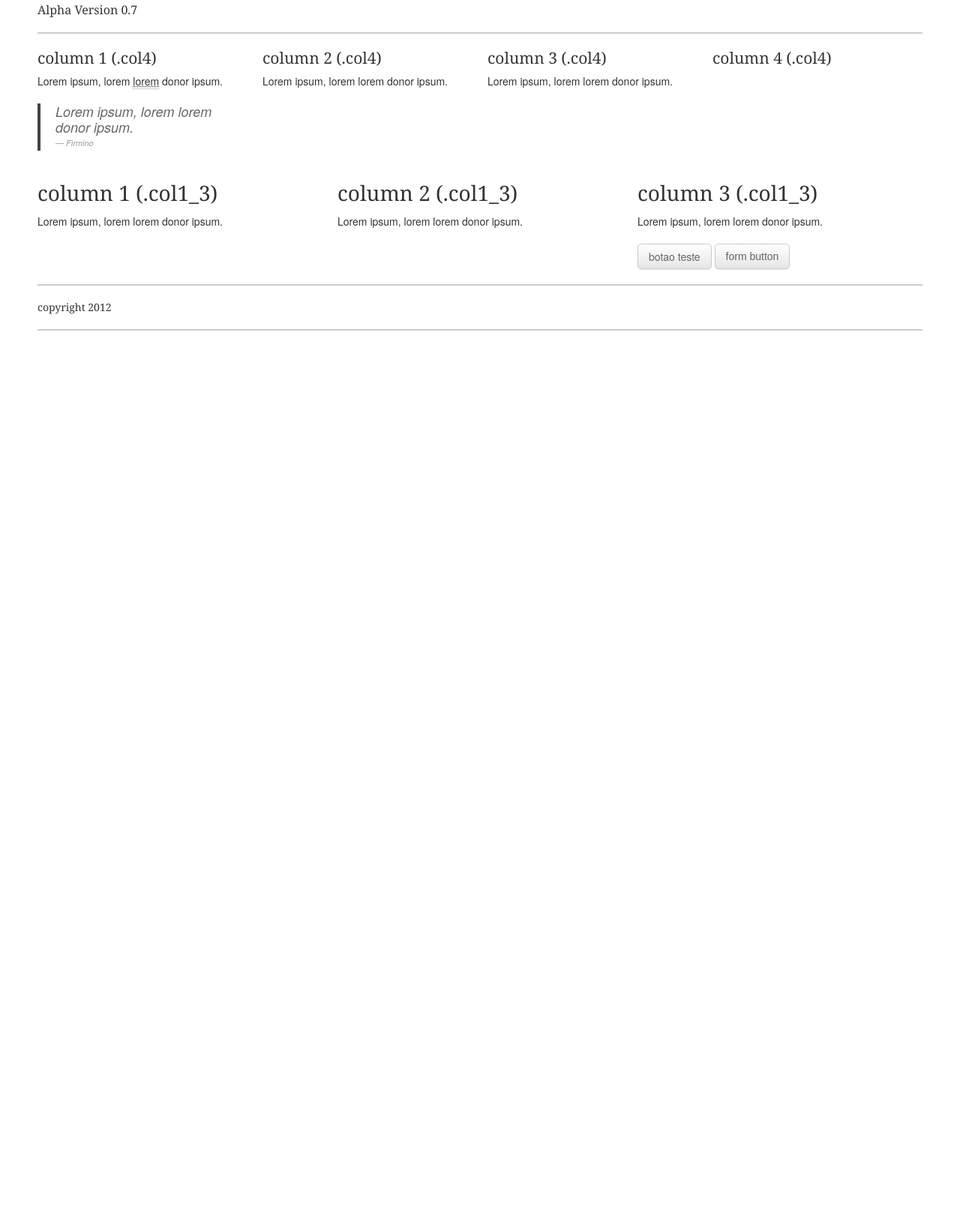
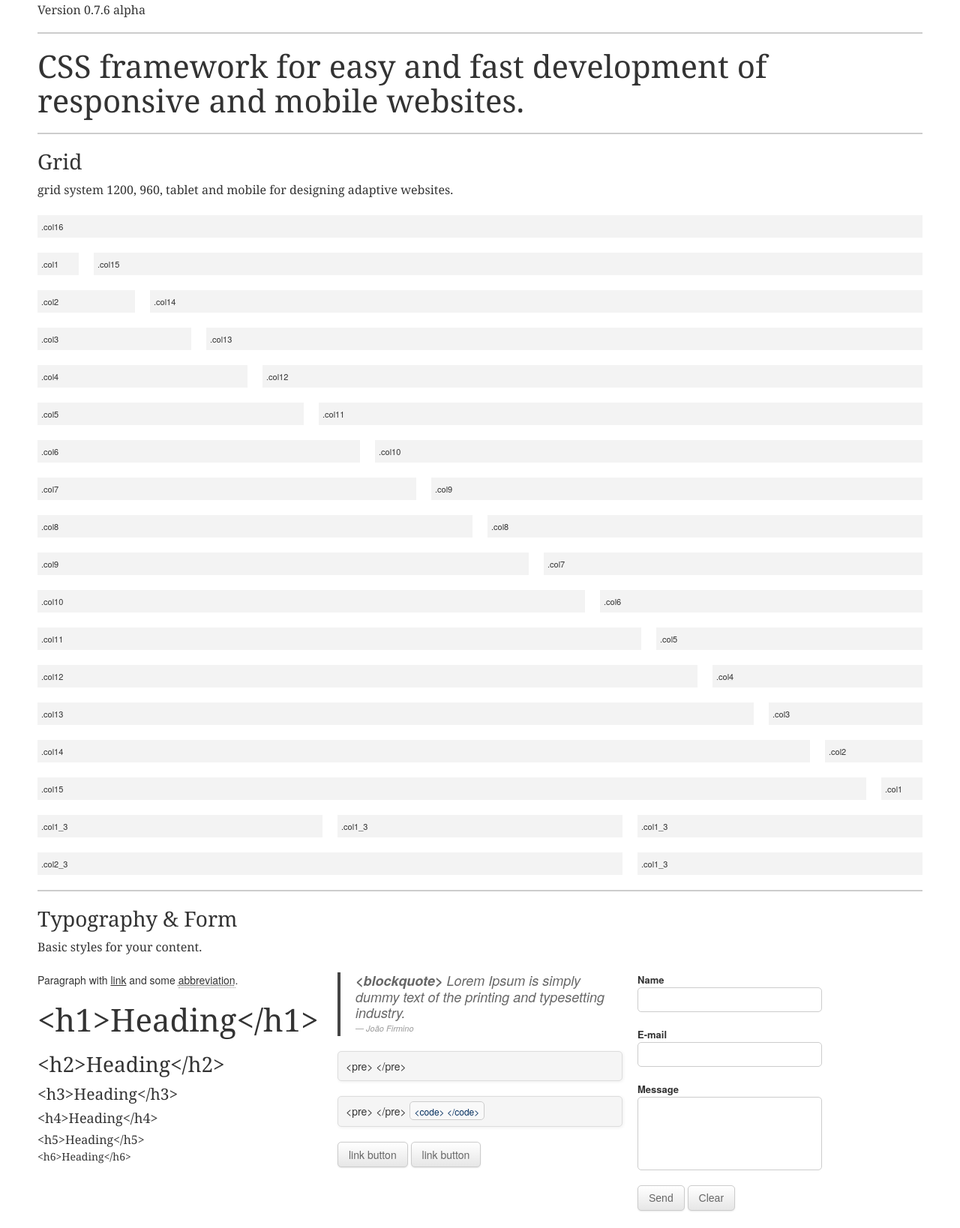
Before and after one commit to firminoweb/csshorus, a plain HTML site: page index.html in a window 1280 px wide. Shown: the part 83-1721 px from the top of the page at 75% size. Before the commit the page ends 800 px from the top, so only its background shows below. Drawn offline with Linux system fonts and the light colour scheme.

Commit message:
More issues html/css

```diff
--- a/_css/horus.css
+++ b/_css/horus.css
@@ -1,8 +1,8 @@
 /*---------------------------------------------------
-* CSS Horus V0.7.5 Alpha
+* CSS Horus V0.7.6 Alpha
 * Copyright 2012, João Firmino
 * http://csshor.us
-* 08/09/2012
+* 09/09/2012
 ---------------------------------------------------*/
 
 /*---------------------------------------------------
@@ -65,6 +65,8 @@ h4 { font-size:18px; line-height:22px; margin-bottom:8px }
 h5 { font-size: 16px; line-height:20px; margin-bottom:4px }
 h6 { font-size:14px; line-height:18px }
 
+h1, h2, h3, h4, h5, h6, p { word-wrap:break-word }
+
 p { margin: 0 0 20px 0 }
 p img { margin:0; outline:0 }
 
@@ -82,6 +84,7 @@ abbr[title] { cursor:help; border-bottom:1px dotted #999 }
 hr { border:1px solid #ccc; clear:both; margin:20px 0; height:0 }
 hr.mtop { margin:20px 0 0 0 }
 hr.mbottom { margin:0 0 20px 0 }
+hr.inner-row { margin:0 10px }
 hr.clean { margin:0 }
 
 code, pre { padding:0 4px 2px; font-size:12px; color:#333; -webkit-border-radius:5px; -moz-border-radius:5px; border-radius:5px }
@@ -168,7 +171,7 @@ button::-moz-focus-inner, input::-moz-focus-inner { border:0; padding:0 }
   .wrapper { width:1200px; margin:0 auto; padding:0; position:relative }
 
   .col1, .col2, .col3, .col4, .col5, .col6, .col7, .col8, .col9,
-  .col10, .col11, .col12, .col13, .col14, .col15, .col16, .col1_3, .col2_3, .row {
+  .col10, .col11, .col12, .col13, .col14, .col15, .col16, .col1_3, .col2_3 {
   float:left; display:inline; margin:0 10px }
 
   .col1 { width:55px }
@@ -191,7 +194,7 @@ button::-moz-focus-inner, input::-moz-focus-inner { border:0; padding:0 }
   .col1_3 { width:380px }
   .col2_3 { width:780px }
 
-  .row { margin:0 0 20px 0 }
+  .row { float:left; margin-bottom:20px }
 
   .first { margin-left:0 }
   .last { margin-right:0 }
--- a/_css/style.css
+++ b/_css/style.css
@@ -1,8 +1,8 @@
 /*---------------------------------------------------
-* CSS Horus V0.7.5 Alpha
+* CSS Horus V0.7.6 Alpha
 * Copyright 2012, João Firmino
 * http://csshor.us
-* 08/09/2012
+* 09/09/2012
 ---------------------------------------------------*/
 
 /*---------------------------------------------------
@@ -11,6 +11,27 @@
 
 body {
 
+}
+
+/* Test styles */
+#grid div {
+	margin-bottom:20px;
+	background:#f3f3f3;
+	overflow:hidden
+}
+
+  #grid div.no-bottom {
+	  margin-bottom:0
+  }
+
+#grid p {
+	font-size:11px;
+	line-height:20px;
+	margin:5px
+}
+
+#grid p span {
+	color:#666
 }
 
 /*---------------------------------------------------
@@ -39,7 +60,12 @@ body {
   }
   */
 
-}
+  #grid p.hide-txt-mob {
+	  font:0/0 a;
+	  color:transparent;
+	  margin-bottom:25px
+  }
+
 
 /*---------------------------------------------------
     @Styles for Mobile Landscape
@@ -72,28 +98,31 @@ body {
 /*---------------------------------------------------
     @Assets for retina display and other devices
 ---------------------------------------------------*/
-
+/*
 @media only screen and (-webkit-min-device-pixel-ratio: 2),
 only screen and (min--moz-device-pixel-ratio: 2),
 only screen and (-o-min-device-pixel-ratio: 2/1),
 only screen and (min-device-pixel-ratio: 2) {
-  /*
+
   .logo {
 	  background:url(../_img/logo@2x.png);
 	  background-size:200px 94px;
   }
-  */
+
 }
+*/
 
 /*---------------------------------------------------
     @Font-Face
 ---------------------------------------------------*/
 
+ /*
 @font-face {
 	font-family: 'FontName';
-	src: url('FontName.eot'); /* IE9 Compat Modes */
-	src: url('FontName.eot?iefix') format('eot'), /* IE6-IE8 */
-	     url('FontName.woff') format('woff'), /* Modern Browsers */
-	     url('FontName.ttf')  format('truetype'), /* Safari, Android, iOS */
-	     url('FontName.svg#svgFontName') format('svg'); /* Legacy iOS */
+	src: url('FontName.eot'); /IE9 Compat Modes/
+	src: url('FontName.eot?iefix') format('eot'), /IE6-IE8/
+	     url('FontName.woff') format('woff'), /Modern Browsers/
+	     url('FontName.ttf')  format('truetype'), /Safari, Android, iOS/
+	     url('FontName.svg#svgFontName') format('svg'); /Legacy iOS/
 }
+*/
--- a/index.html
+++ b/index.html
@@ -5,7 +5,7 @@
 <!--[if (gte IE 9)|!(IE)]><!--><html lang="en"> <!--<![endif]-->
 <head>
 
-    <title>CSS Hórus - alpha 0.7</title>
+    <title>CSS Hórus - v0.7.6 alpha</title>
 
     <!--======= Basic Metas =======-->
 	<meta charset="utf-8">
@@ -49,62 +49,240 @@
 
 		<header class="col16">
 			<h1 style="margin-top:20px">CSS Hórus</h1>
-			<h5>Alpha Version 0.7</h5>
+			<h5>Version 0.7.6 alpha</h5>
 			<hr>
 		</header>
 
         <section class="row">
 
-            <div class="col4">
-                <h3>column 1 (.col4)</h3>
-                <p>Lorem ipsum, lorem <abbr title="testee mano">lorem</abbr> donor ipsum.</p>
-
-                <blockquote>Lorem ipsum, lorem lorem <q>donor ipsum</q>. <cite>Firmino</cite></blockquote>
+            <div class="col16">
+              <h1>CSS framework for easy and fast development of responsive and mobile websites.</h1>
             </div>
 
-            <div class="col4">
-                <h3>column 2 (.col4)</h3>
-                <p>Lorem ipsum, lorem lorem donor ipsum.</p>
-            </div>
+            <hr class="inner-row">
 
-            <div class="col4">
-                <h3>column 3 (.col4)</h3>
-                <p>Lorem ipsum, lorem lorem donor ipsum.</p>
-            </div>
+       </section>
 
-            <div class="col4">
-                <h3>column 4 (.col4)</h3>
+        <section class="row">
 
-            </div>
+           <div class="col16 row">
+             <h2>Grid</h2>
+             <h5>grid system 1200, 960, tablet and mobile for designing adaptive websites.</h5>
+           </div>
+
+           <div id="grid">
+
+              <div class="col16">
+                  <p>.col16</p>
+              </div>
+
+              <div class="col1">
+                  <p class="hide-txt-mob">.col1</p>
+              </div>
+
+              <div class="col15">
+                  <p>.col15</p>
+              </div>
+
+              <div class="col2">
+                  <p>.col2</p>
+              </div>
+
+              <div class="col14">
+                  <p>.col14</p>
+              </div>
+
+              <div class="col3">
+                  <p>.col3</p>
+              </div>
+
+              <div class="col13">
+                  <p>.col13</p>
+              </div>
+
+              <div class="col4">
+                  <p>.col4</p>
+              </div>
+
+              <div class="col12">
+                  <p>.col12</p>
+              </div>
+
+              <div class="col5">
+                  <p>.col5</p>
+              </div>
+
+              <div class="col11">
+                  <p>.col11</p>
+              </div>
+
+              <div class="col6">
+                  <p>.col6</p>
+              </div>
+
+              <div class="col10">
+                  <p>.col10</p>
+              </div>
+
+              <div class="col7">
+                  <p>.col7</p>
+              </div>
+
+              <div class="col9">
+                  <p>.col9</p>
+              </div>
+
+              <div class="col8">
+                  <p>.col8</p>
+              </div>
+
+              <div class="col8">
+                  <p>.col8</p>
+              </div>
+
+              <div class="col9">
+                  <p>.col9</p>
+              </div>
+
+              <div class="col7">
+                  <p>.col7</p>
+              </div>
+
+              <div class="col10">
+                  <p>.col10</p>
+              </div>
+
+              <div class="col6">
+                  <p>.col6</p>
+              </div>
+
+               <div class="col11">
+                  <p>.col11</p>
+              </div>
+
+              <div class="col5">
+                  <p>.col5</p>
+              </div>
+
+               <div class="col12">
+                  <p>.col12</p>
+              </div>
+
+              <div class="col4">
+                  <p>.col4</p>
+              </div>
+
+               <div class="col13">
+                  <p>.col13</p>
+              </div>
+
+              <div class="col3">
+                  <p>.col3</p>
+              </div>
+
+              <div class="col14">
+                  <p>.col14</p>
+              </div>
+
+              <div class="col2">
+                  <p>.col2</p>
+              </div>
+
+              <div class="col15">
+                  <p>.col15</p>
+              </div>
+
+              <div class="col1">
+                  <p class="hide-txt-mob">.col1</p>
+              </div>
+
+              <div class="col1_3">
+                  <p>.col1_3</p>
+              </div>
+
+              <div class="col1_3">
+                  <p>.col1_3</p>
+              </div>
+
+              <div class="col1_3">
+                  <p>.col1_3</p>
+              </div>
+
+              <div class="col2_3">
+                  <p>.col2_3</p>
+              </div>
+
+              <div class="col1_3">
+                  <p>.col1_3</p>
+              </div>
+
+
+
+           </div>
+
+           <hr class="inner-row">
 
         </section>
 
-        <section class="row">
+        <section>
 
-            <div class="col1_3">
-                <h2>column 1 (.col1_3)</h2>
-                <p>Lorem ipsum, lorem lorem donor ipsum.</p>
-            </div>
+           <div class="col16 row">
+             <h2>Typography & Form</h2>
+             <h5>Basic styles for your content.</h5>
+           </div>
 
-            <div class="col1_3">
-                <h2>column 2 (.col1_3)</h2>
-                <p>Lorem ipsum, lorem lorem donor ipsum.</p>
-            </div>
+           <div class="col1_3">
 
-            <div class="col1_3">
-                <h2>column 3 (.col1_3)</h2>
-                <p>Lorem ipsum, lorem lorem donor ipsum.</p>
+              <p>Paragraph with <a href="#" title="Link">link</a> and some <abbr title="abbreviation">abbreviation</abbr>.</p>
 
-                <a href="#" class="bt">botao teste</a>
-                <button type="button" class="bt">form button</button>
+              <h1>&lt;h1&gt;Heading&lt;/h1&gt;</h1>
+              <h2>&lt;h2&gt;Heading&lt;/h2&gt;</h2>
+              <h3>&lt;h3&gt;Heading&lt;/h3&gt;</h3>
+              <h4>&lt;h4&gt;Heading&lt;/h4&gt;</h4>
+              <h5>&lt;h5&gt;Heading&lt;/h5&gt;</h5>
+              <h6>&lt;h6&gt;Heading&lt;/h6&gt;</h6>
 
-            </div>
+           </div>
+
+           <div class="col1_3">
+
+               <blockquote>
+               <strong>&lt;blockquote&gt;</strong> Lorem Ipsum is simply dummy text of the printing and typesetting industry. <cite>João Firmino</cite>
+               </blockquote>
+
+               <pre>&lt;pre&gt; &lt;/pre&gt;</pre>
+
+               <pre>&lt;pre&gt; &lt;/pre&gt; <code>&lt;code&gt; &lt;/code&gt;</code></pre>
+
+               <a href="#" title="link button" class="bt">link button</a> <a href="#" title="link button" class="bt">link button</a>
+
+           </div>
+
+           <div class="col1_3">
+              <form>
+                <fieldset>
+
+                  <label>Name</label>
+                  <input type="text">
+
+                  <label>E-mail</label>
+                  <input type="text">
+
+                  <label>Message</label>
+                  <textarea></textarea>
+
+                  <button type="submit">Send</button> <button type="reset">Clear</button>
+
+                </fieldset>
+              </form>
+           </div>
 
         </section>
 
+
         <footer class="col16">
-            <hr class="mbottom">
-            <h6>copyright 2012</h6>
+            <hr>
+            <h6>copyright 2012 - <a href="http://firmino.com.br" title="Firmino Web Developer" target="_blank">João Firmino</a></h6>
             <hr>
         </footer>
 
```
